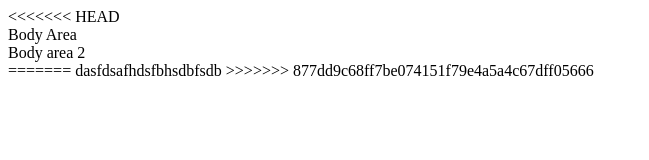
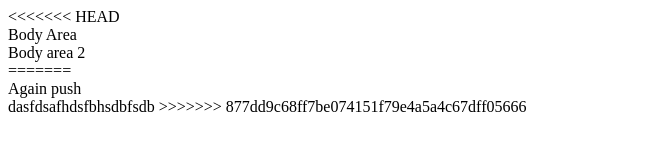
Before and after one commit to Zobaer21/Practice-1, a plain HTML site: page index.html in a window 1280 px wide. Shown: the whole page, without its empty margins (0-649 px from the left). Drawn offline with Linux system fonts and the light colour scheme.

Commit message:
againpush

```diff
--- a/index.html
+++ b/index.html
@@ -11,6 +11,7 @@
     <div class="div">Body Area </div>
     <div class="div"> Body area 2</div>
 =======
+    <div> Again push </div>
     dasfdsafhdsfbhsdbfsdb
 >>>>>>> 877dd9c68ff7be074151f79e4a5a4c67dff05666
 </body>
```
